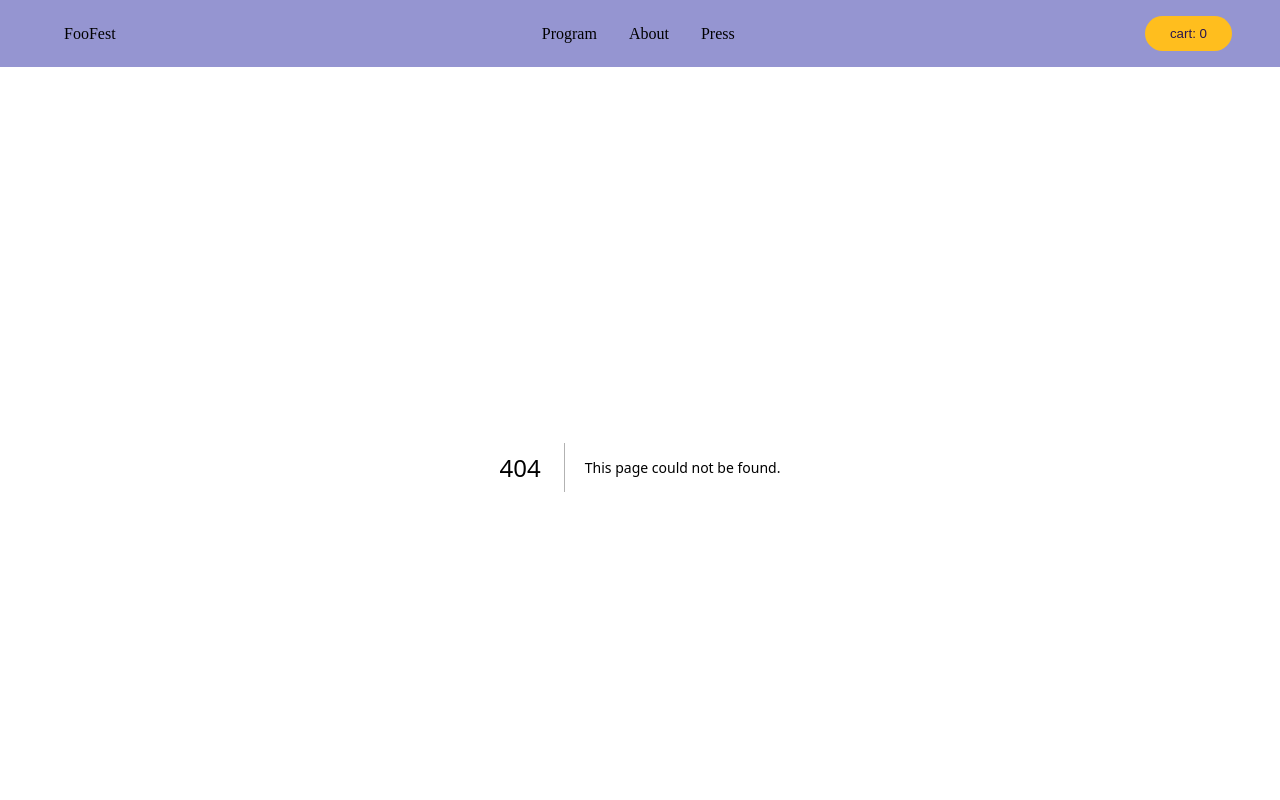
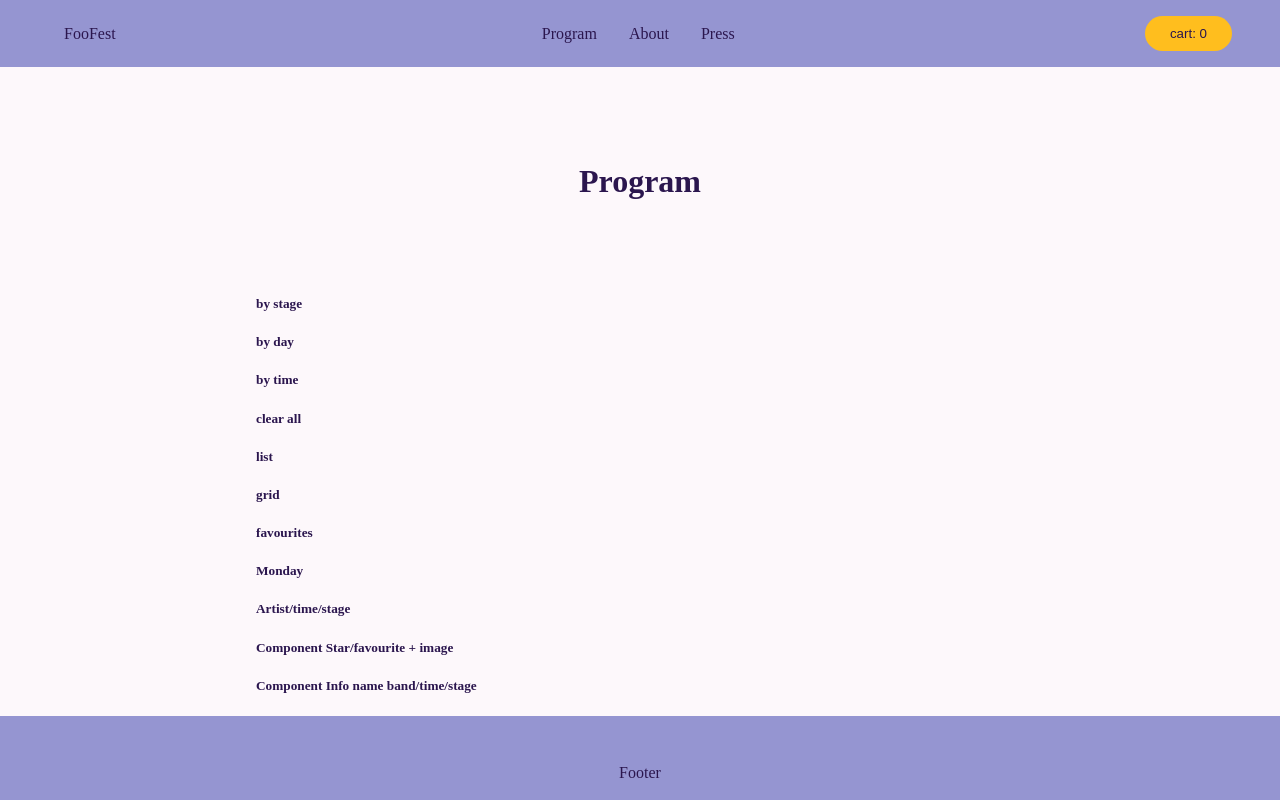
Before and after one commit to jannajenna/two-froks, a Next.js app: page /program in a window 1280 px wide. Before the commit this address had no page. Shown: the top 800 px of the page. Built offline with nearby package versions, Linux system fonts and the light colour scheme.

Commit message:
Components folder system 2

```diff
--- /dev/null
+++ b/src/components/Program/Day.js
@@ -0,0 +1,12 @@
+import ViewGrid from "./ViewGrid";
+
+
+export default function Day() {
+    return (
+        <div>
+            <h5>Monday</h5>
+            <h5>Artist/time/stage</h5>
+            <ViewGrid />
+        </div>
+    );
+}
--- /dev/null
+++ b/src/components/Program/Filterprogram.js
@@ -0,0 +1,12 @@
+
+
+export default function Filterprogram() {
+    return (
+        <nav>
+            <h5>by stage</h5>
+            <h5>by day</h5>
+            <h5>by time</h5>
+            <h5>clear all</h5>
+        </nav>
+    );
+}
--- /dev/null
+++ b/src/components/Program/ViewGrid.js
@@ -0,0 +1,10 @@
+
+
+export default function ViewGrid() {
+    return (
+        <div>
+            <h5>Component Star/favourite + image</h5>
+            <h5>Component Info name band/time/stage</h5>
+        </div>
+    );
+}
--- /dev/null
+++ b/src/components/Program/Viewmode.js
@@ -0,0 +1,10 @@
+
+export default function Viewmode() {
+    return (
+        <div>
+            <h5>list</h5>
+            <h5>grid</h5>
+            <h5>favourites</h5>
+        </div>
+    );
+}
--- /dev/null
+++ b/src/pages/program/index.js
@@ -0,0 +1,18 @@
+import { Hero } from "@/components/Hero/Hero";
+import Day from "@/components/Program/Day";
+import Filterprogram from "@/components/Program/Filterprogram";
+import Viewmode from "@/components/Program/Viewmode";
+
+
+export default function Program() {
+    return (
+        <>
+            <Hero title="Program" />
+            <div>
+                <Filterprogram />
+                <Viewmode />
+                <Day />
+            </div>
+        </>
+    );
+}
```
Also changed, not shown: src/components/Program/ViewList.js (added, +11 -0 lines), src/pages/program/list.js (added, +18 -0 lines).
